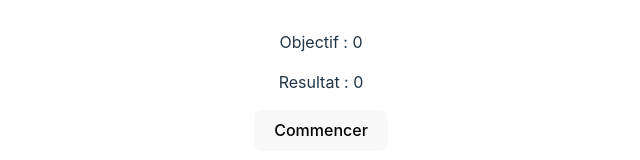
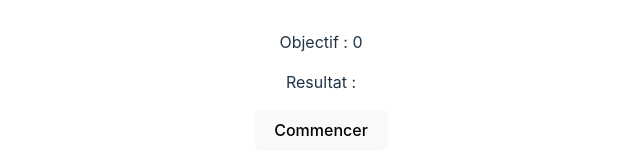
Before and after one commit to STimour/tpTopAveugle, a React (Vite) app: page / in a window 1280 px wide. Shown: the part 392-552 px from the top of the page, without its empty margins (319-959 px from the left). Built offline with nearby package versions, Linux system fonts and the light colour scheme.

Commit message:
timeToWin - modifié dans app.tsx et dans display.tsx

```diff
--- a/src/App.tsx
+++ b/src/App.tsx
@@ -15,10 +15,13 @@ function App() {
 
   const [targerTime, setTargetTime] = useState(Number)
 
+  const [timeToWin, setTimeToWin] = useState('')
+
   const handleStart = () => {
     setStartTime(new Date());
     const nombreAleat = Math.floor(Math.random() * 16) + 5;
     setTargetTime(nombreAleat)
+    setTimeToWin(new Date(Number(startTime) + targerTime * 1000).toLocaleTimeString())
   };
 
   const handleButtonClick = () => {
@@ -26,7 +29,7 @@ function App() {
       setStartTime(null)
   };
 
-  const timeToWin = Number(startTime) + targerTime
+
 
   return (
     <div className="App">
--- a/src/components/Display.tsx
+++ b/src/components/Display.tsx
@@ -1,6 +1,6 @@
 type Resultat = {
     numberAleat: number,
-    timeToWin: number
+    timeToWin: string
 }
 
 const Display = (props: Resultat) => {
```
